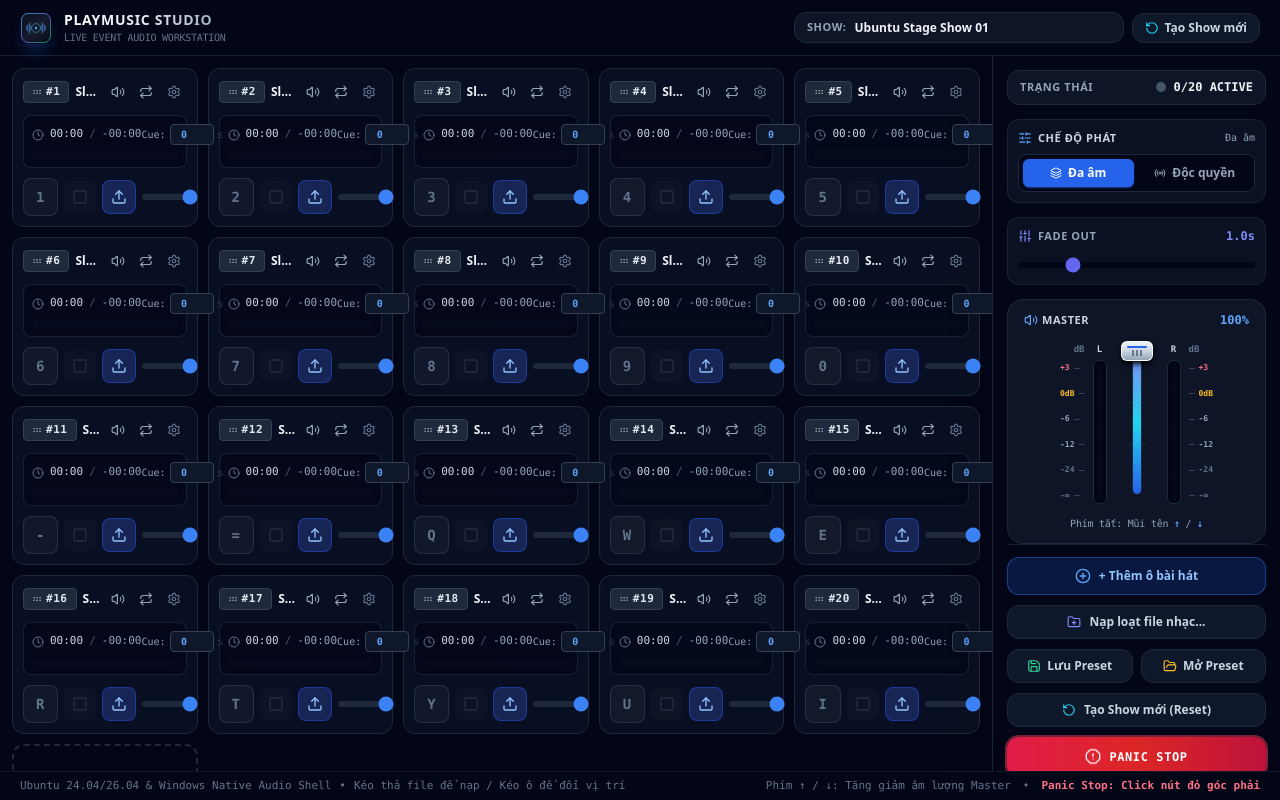
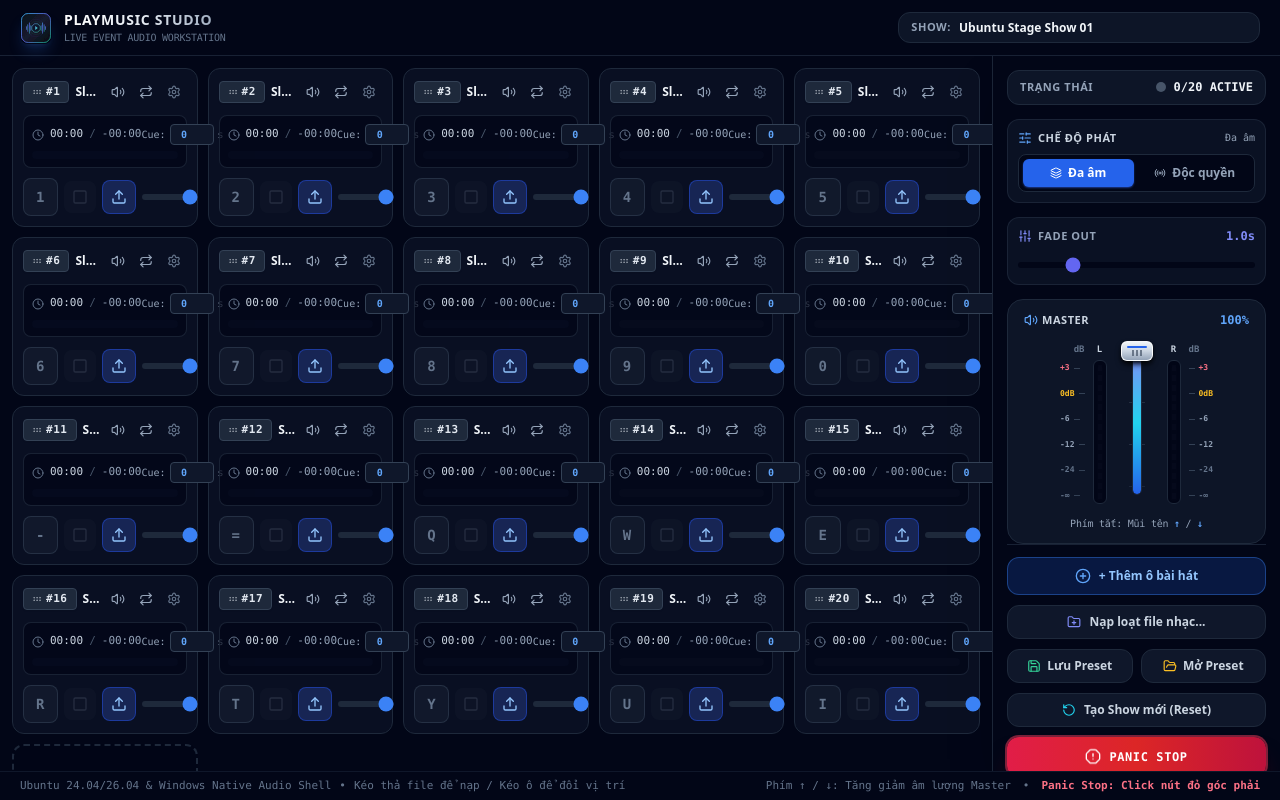
Before and after one commit to khang1604/playmusic, a React (Vite) app in the folder frontend/: page / in a window 1280 px wide. Built offline with nearby package versions, Linux system fonts and the light colour scheme.

Commit message:
refactor(ui): keep single new show button in master console for clean header

```diff
--- a/frontend/src/App.tsx
+++ b/frontend/src/App.tsx
@@ -761,8 +761,7 @@ export const App: React.FC = () => {
           </div>
         </div>
 
-        {/* Event Name Input & Quick New Show Button */}
-        <div className="flex items-center gap-2">
+        {/* Event Name Input */}
         <div className="flex items-center gap-2 bg-slate-900/90 px-3 py-1.5 rounded-xl border border-slate-800">
           <span className="text-[11px] font-bold text-slate-400 uppercase tracking-wider">
             Show:
@@ -772,18 +771,8 @@ export const App: React.FC = () => {
             value={eventName}
             onChange={(e) => setEventName(e.target.value)}
             placeholder="Tên sự kiện / Kịch bản show..."
-              className="text-xs font-semibold bg-transparent text-slate-100 focus:outline-none w-48 sm:w-64"
+            className="text-xs font-semibold bg-transparent text-slate-100 focus:outline-none w-56 sm:w-72"
           />
-          </div>
-
-          <button
-            onClick={() => setShowResetModal(true)}
-            title="Làm mới toàn bộ danh sách để setup Show mới"
-            className="flex items-center gap-1.5 px-3 py-1.5 bg-slate-900 hover:bg-slate-800 text-slate-300 hover:text-cyan-400 border border-slate-800 hover:border-cyan-500/40 rounded-xl text-xs font-semibold transition-all cursor-pointer"
-          >
-            <RotateCcw className="w-3.5 h-3.5 text-cyan-400" />
-            <span className="hidden sm:inline">Tạo Show mới</span>
-          </button>
         </div>
       </header>
 
```
Lines whose indentation alone changed are shown as unchanged.
